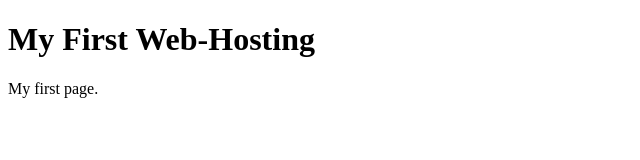
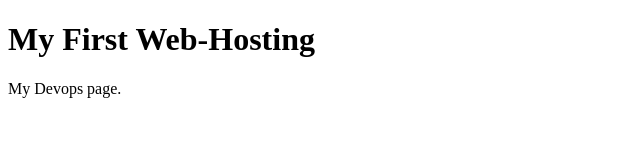
Before and after one commit to hitesh2020/hello, a plain HTML site: page index.html in a window 1280 px wide. Shown: the full height of the page, 0-640 px from the left. Drawn offline with Linux system fonts and the light colour scheme.

Commit message:
Update index.html

```diff
--- a/index.html
+++ b/index.html
@@ -4,7 +4,7 @@
 
 <h1>My First Web-Hosting</h1>
 
-<p>My first page.</p>
+<p>My Devops page.</p>
 
 </body>
 </html>
```
